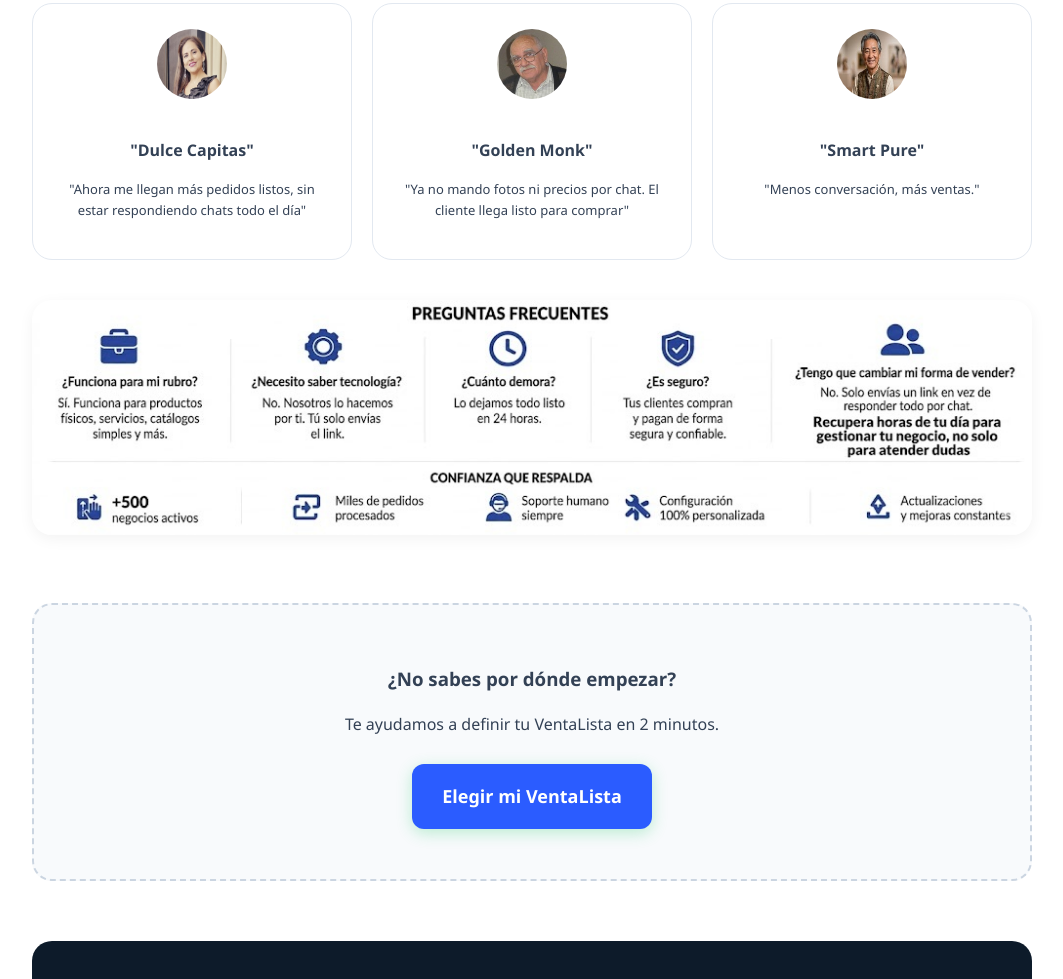
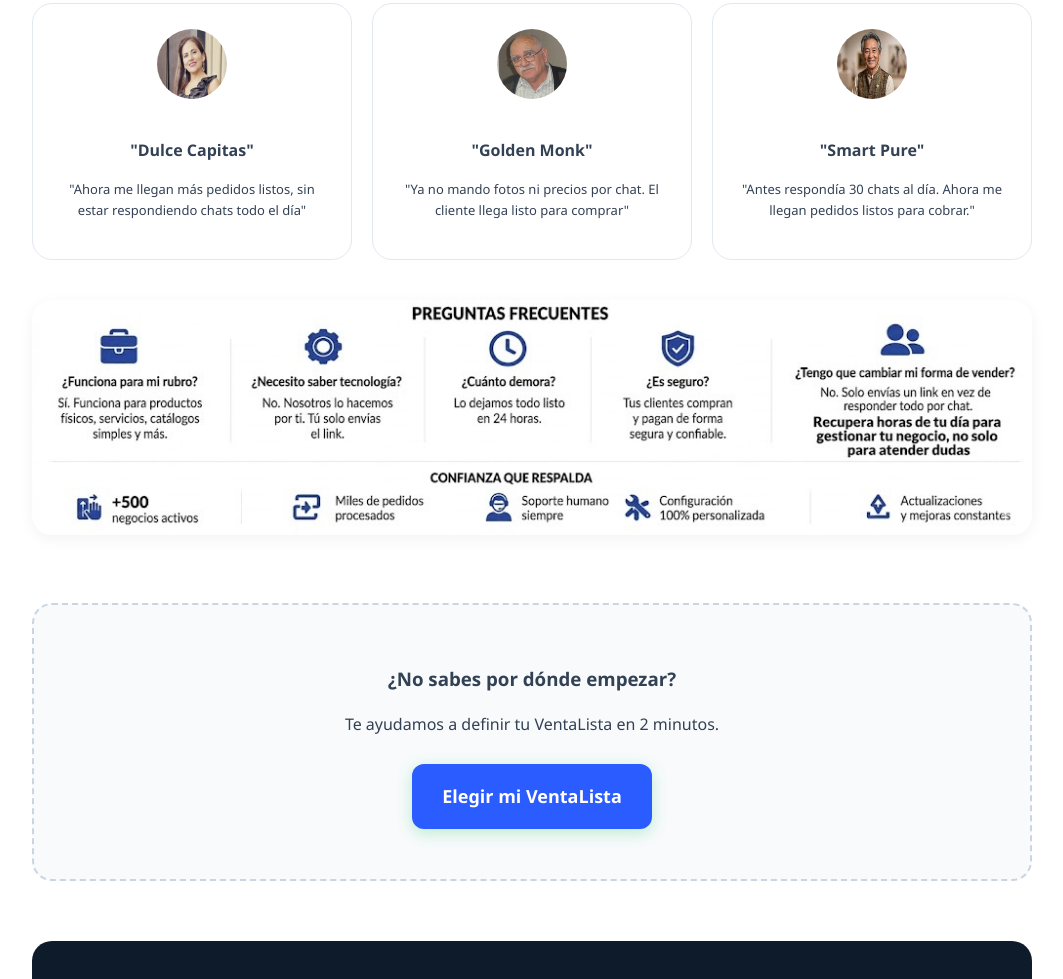
Before and after one commit to qrdigital/ventalista, a plain HTML site: page index.html in a window 1280 px wide. Shown: the part 2034-3013 px from the top of the page, without its empty margins (108-1171 px from the left). Drawn offline with Linux system fonts and the light colour scheme.

Commit message:
Update index.html

```diff
--- a/index.html
+++ b/index.html
@@ -266,7 +266,7 @@ Recibe pedidos completos y listos para pagar
             <div class="testimonial-card">
                 <img src="cliente3.jpg" class="client-img">
                 <p><b>"Smart Pure"</b></p>
-                <p style="font-size: 13px;">"Menos conversación, más ventas."</p>
+                <p style="font-size: 13px;">"Antes respondía 30 chats al día. Ahora me llegan pedidos listos para cobrar."</p>
                 </div>
         </div>
 
```
